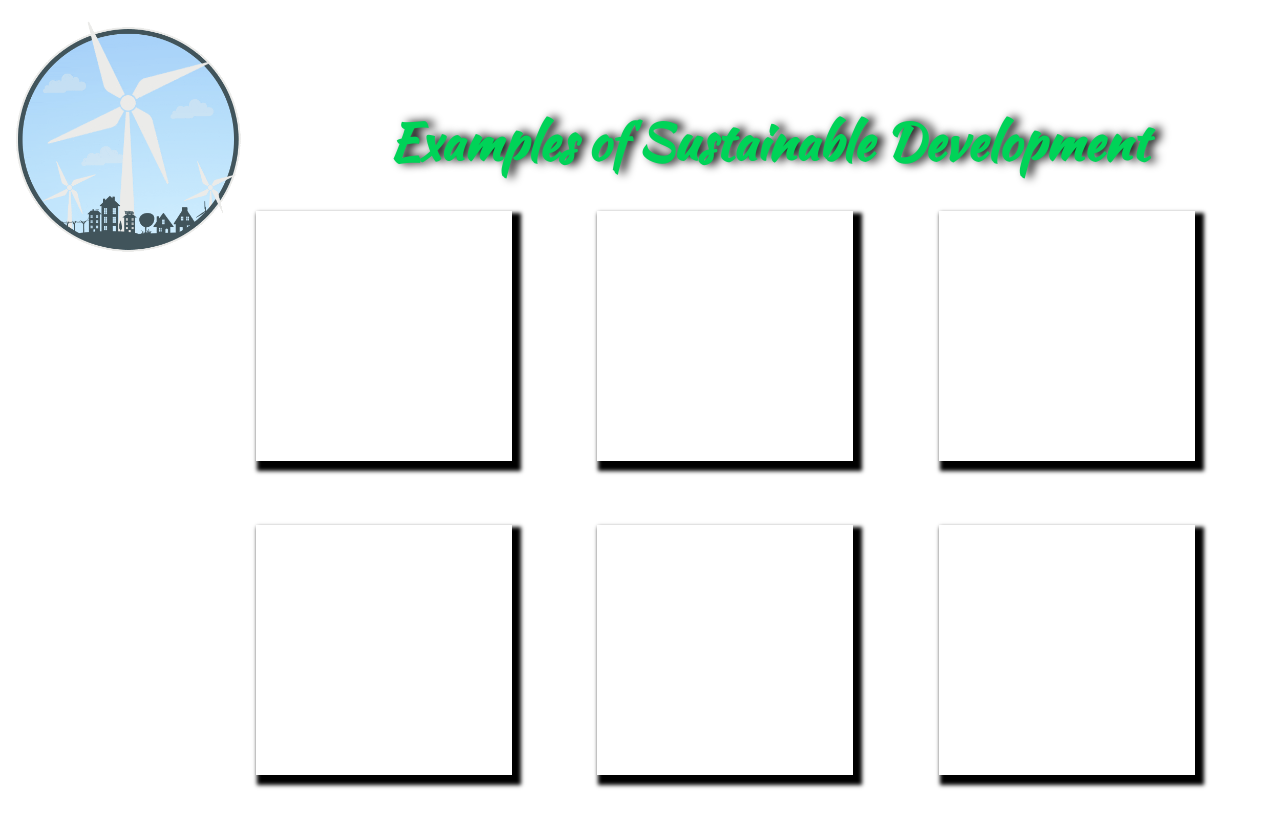
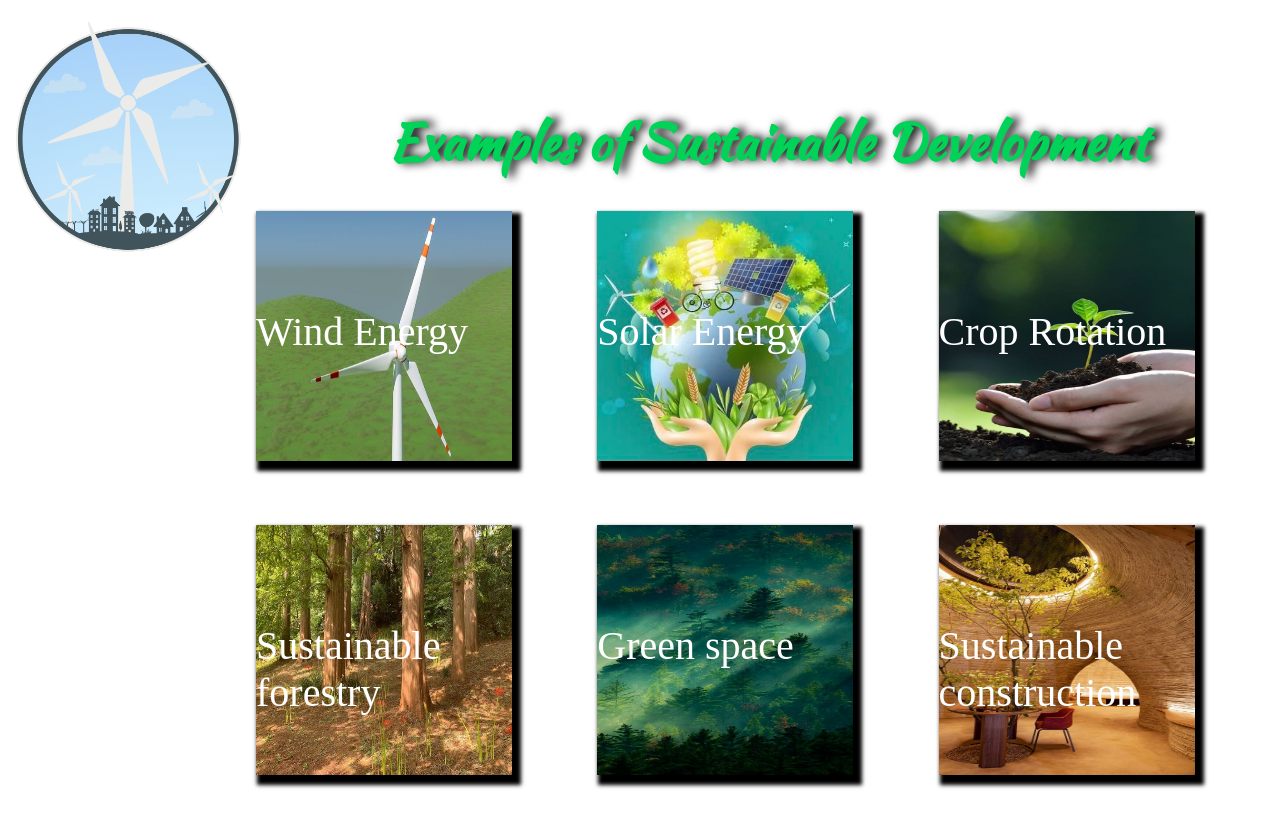
Before and after one commit to Reetikakumari308/sustainability-matters, a website: page frontend/all.html in a window 1280 px wide. Shown: the part 2398-3225 px from the top of the page. Drawn offline with nearby package versions, Linux system fonts and the light colour scheme; a web font is replaced by a local one.

Commit message:
Update styles.css

```diff
--- a/frontend/css/styles.css
+++ b/frontend/css/styles.css
@@ -194,21 +194,21 @@ li {
 
 /* ✅ Updated paths for .picX classes */
 .pic1 {
-  background-image: url(examples/windenergy.jpg);
+  background-image: url(/examples/windenergy.jpg);
   background-size: 100% 100%;
   background-position: center;
   background-repeat: no-repeat;
 }
 
 .pic2 {
-  background-image: url(../frontend/examples/solarenergy.jpg);
+  background-image: url(/examples/solarenergy.jpg);
   background-size: 100% 100%;
   background-position: center;
   background-repeat: no-repeat;
 }
 
 .pic3 {
-  background-image: url(../frontend/examples/croprotation.jpg);
+  background-image: url(/examples/croprotation.jpg);
   background-size: 100% 100%;
   background-position: center;
   background-repeat: no-repeat;
@@ -222,21 +222,21 @@ li {
 }
 
 .pic4 {
-  background-image: url(../frontend/examples/sustainableforestry.jpg);
+  background-image: url(/examples/sustainableforestry.jpg);
   background-size: 100% 100%;
   background-position: center;
   background-repeat: no-repeat;
 }
 
 .pic5 {
-  background-image: url(../frontend/examples/greenspace.jpg);
+  background-image: url(/examples/greenspace.jpg);
   background-size: 100% 100%;
   background-position: center;
   background-repeat: no-repeat;
 }
 
 .pic6 {
-  background-image: url(../frontend/examples/sustainableconst.jpg);
+  background-image: url(/examples/sustainableconst.jpg);
   background-size: 100% 100%;
   background-position: center;
   background-repeat: no-repeat;
```
